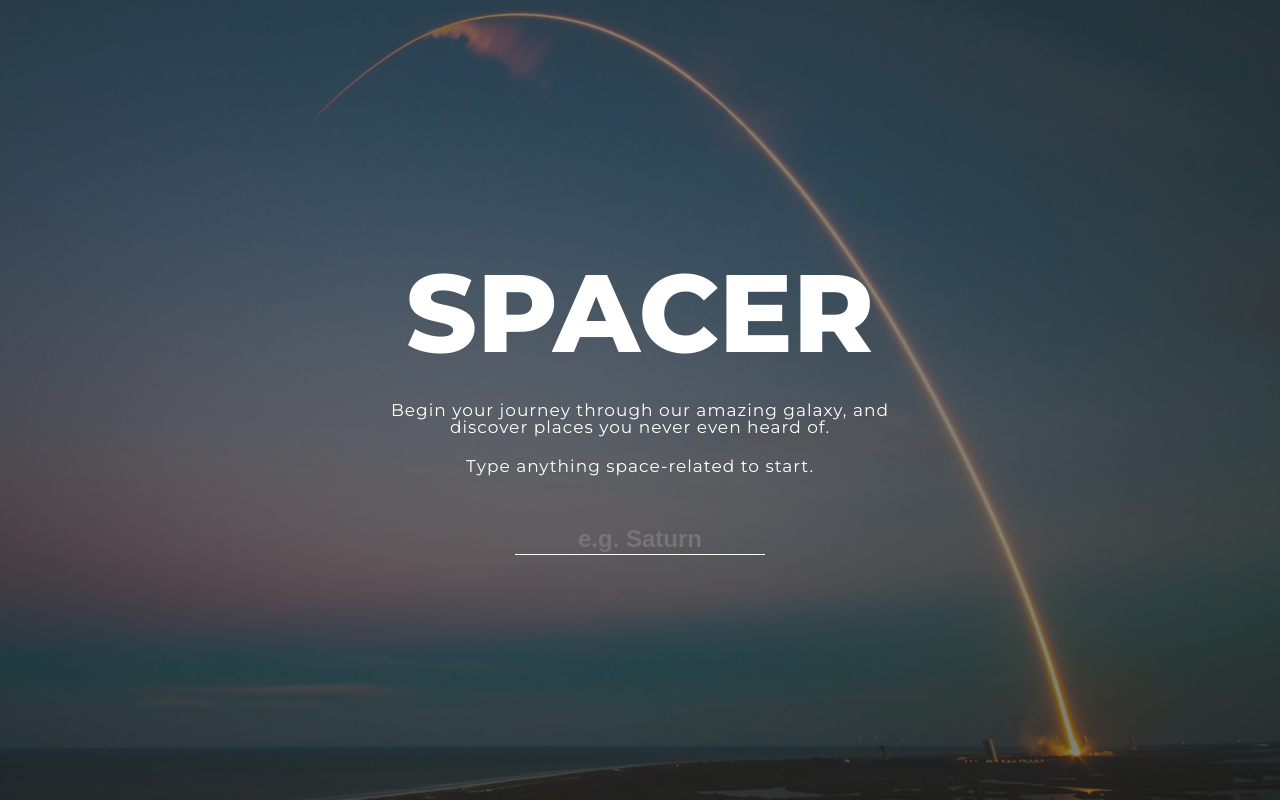
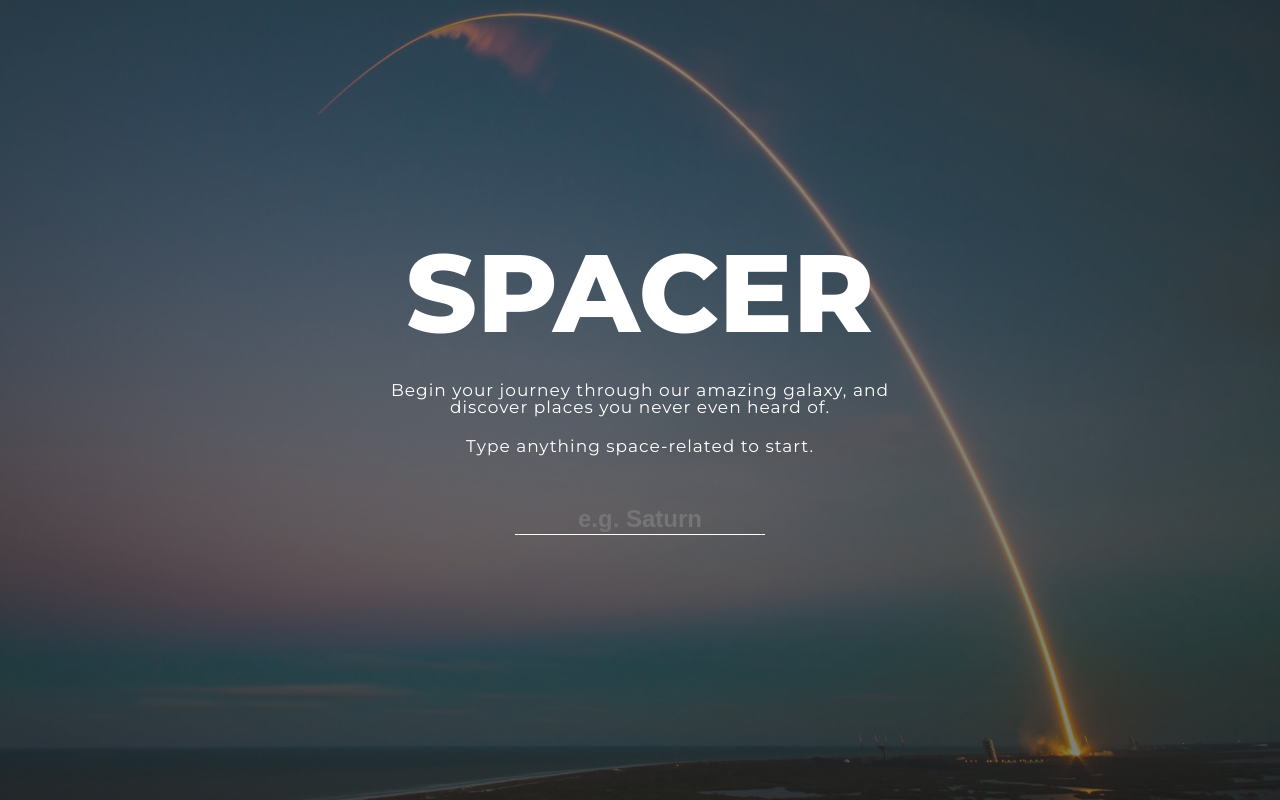
Before and after one commit to Lemcur/spacer, a Vue app: page / in a window 1280 px wide. Built offline with nearby package versions, Linux system fonts and the light colour scheme.

Commit message:
added margin to input

```diff
--- a/src/App.vue
+++ b/src/App.vue
@@ -127,7 +127,6 @@
     margin-top: -50px;
   }
   .results {
-    margin-top: 40px;
     display: grid;
     grid-template-columns: 1fr;
     grid-gap:40px;
--- a/src/components/SearchInput.vue
+++ b/src/components/SearchInput.vue
@@ -32,7 +32,7 @@ export default{
 <style lang="scss" scoped>
 
     input{
-        margin-top: 50px;
+        margin: 50px 0 40px 0;
         display: flex;
         width: 250px;
         color:white;
```
